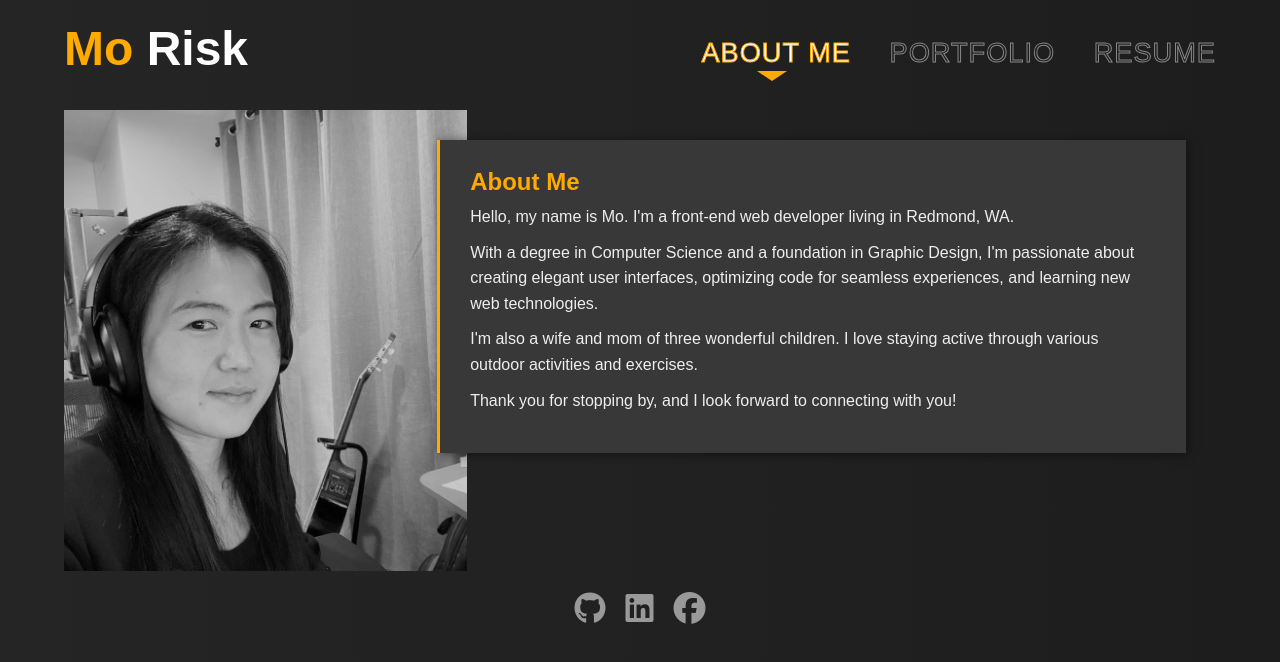
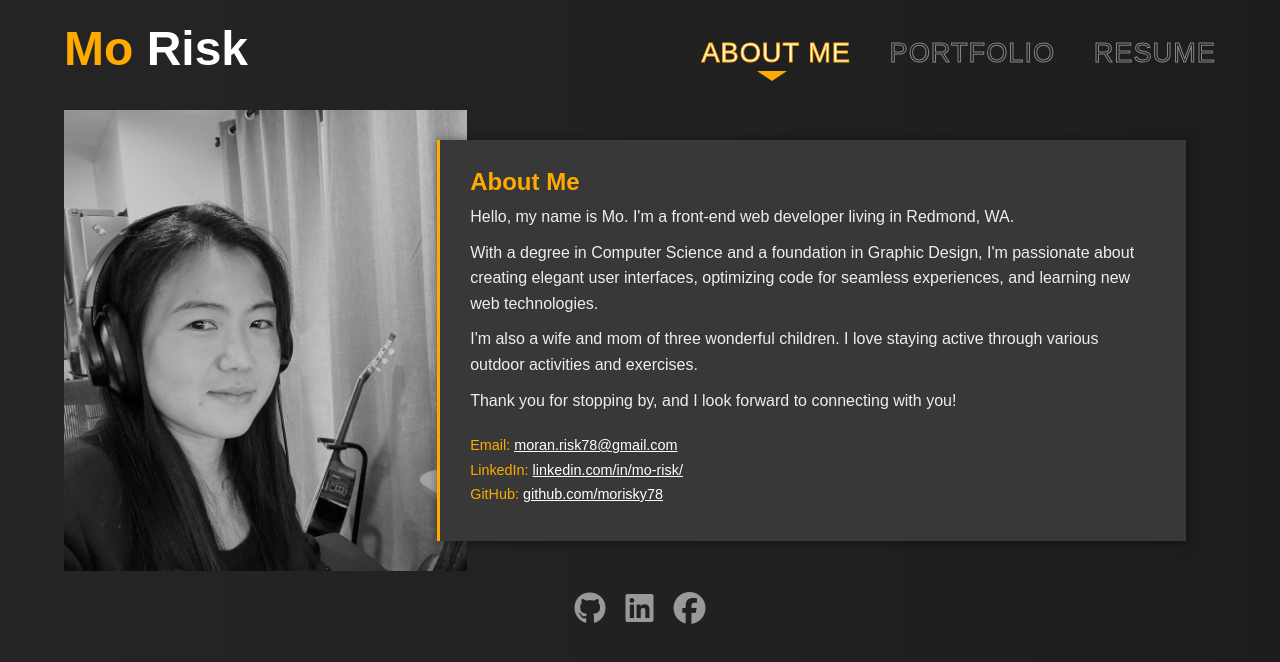
Before and after one commit to morisky78/mo-react-profile, a React (Create React App) app: page / in a window 1280 px wide. Shown: the top 662 px of the page. Built offline with nearby package versions, Linux system fonts and the light colour scheme; a web font is replaced by a local one.

Commit message:
about me updated

```diff
--- a/src/pages/About/index.js
+++ b/src/pages/About/index.js
@@ -21,6 +21,13 @@ export default function About({currentPage, setCurrentPage}) {
 <p>I'm also a wife and mom of three wonderful children. I love staying active through various outdoor activities and exercises. </p>
 <p>Thank you for stopping by, and I look forward to connecting with you! </p>
 
+<ul>
+  <li>Email: <a href = "mailto: moran.risk78@gmail.com">moran.risk78@gmail.com</a></li>
+  <li>LinkedIn: <a href = "https://www.linkedin.com/in/mo-risk/" target='_blank'>linkedin.com/in/mo-risk/</a></li>
+  <li>GitHub: <a href = "https://github.com/morisky78" target='_blank'>github.com/morisky78</a></li>
+</ul>
+
+
 
         </div>
     </div>
--- a/src/pages/About/style.css
+++ b/src/pages/About/style.css
@@ -3,6 +3,9 @@
 .about .contentbox{position:relative;width:68%;top:30px;left:-30px;}
 .about p{margin-bottom:10px;}
 
+.about ul{padding:15px 0 0 0px;}
+.about li{font-size:0.90em; color:var(--clr);margin-bottom:10px;}
+.about a{color:#fff;}
 /* Tablets - header changes color */
 @media screen and (max-width: 992px) {
     .about .contentbox{top:0;left:0;width:65%;}
```
